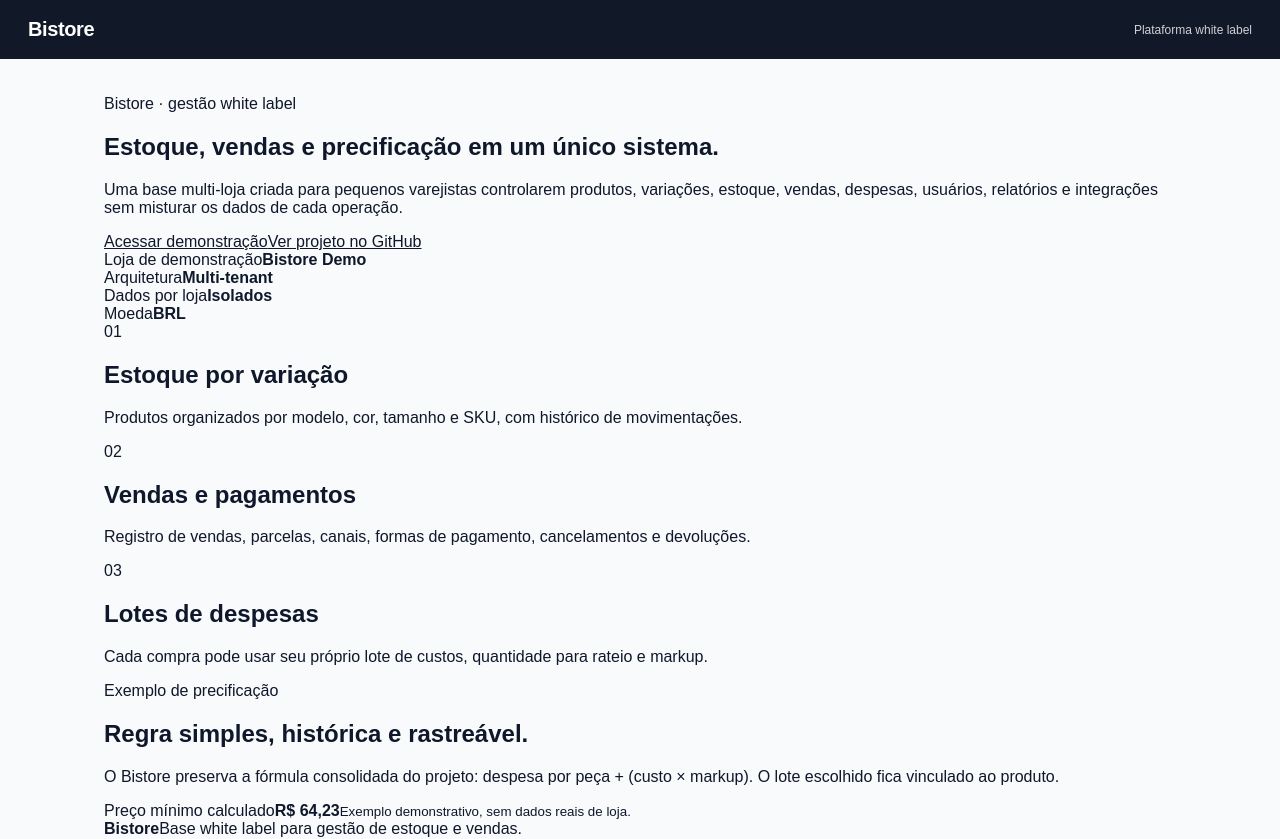
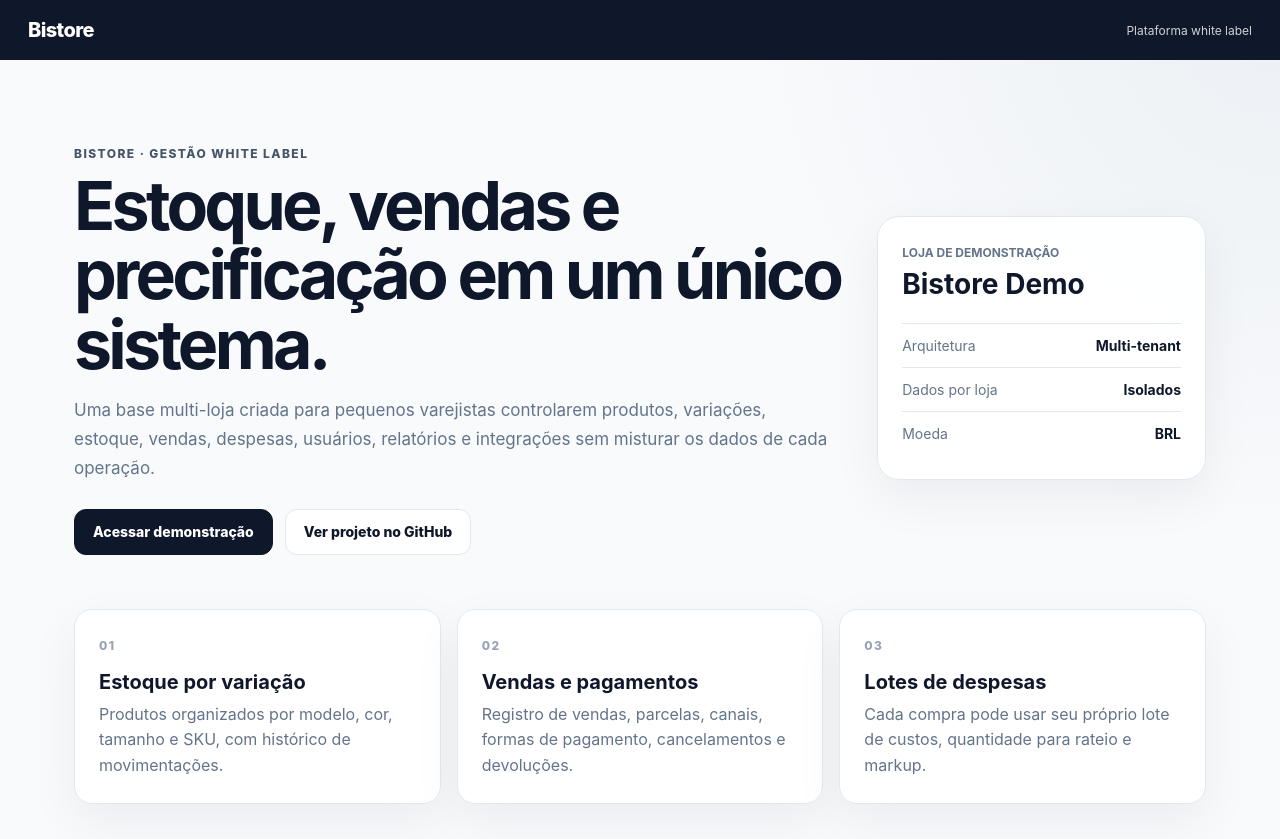
Before and after one commit to edsonjunioor32/bistore, a Next.js app: page / in a window 1280 px wide. Shown: the top 839 px of the page. Built offline with nearby package versions, Linux system fonts and the light colour scheme.

Commit message:
ui: style public landing and tenant dashboard

```diff
--- a/app/globals.css
+++ b/app/globals.css
@@ -1,22 +1,27 @@
 :root {
-  --brand-primary: #111827;
-  --brand-secondary: #f3f4f6;
+  --brand-primary: #0f172a;
+  --brand-secondary: #e2e8f0;
   --background: #f8fafc;
   --foreground: #0f172a;
   --muted: #64748b;
   --card: #ffffff;
   --border: #e2e8f0;
+  --soft: #f1f5f9;
 }
 
 * { box-sizing: border-box; }
+html { scroll-behavior: smooth; }
 html, body { margin: 0; padding: 0; }
 body {
-  background: var(--background);
+  background:
+    radial-gradient(circle at top right, rgba(148, 163, 184, 0.12), transparent 30%),
+    var(--background);
   color: var(--foreground);
-  font-family: Arial, Helvetica, sans-serif;
+  font-family: Inter, ui-sans-serif, system-ui, -apple-system, BlinkMacSystemFont, "Segoe UI", sans-serif;
 }
 
-a { color: inherit; }
+a { color: inherit; text-decoration: none; }
+button, a { -webkit-tap-highlight-color: transparent; }
 
 .shell { min-height: 100vh; }
 .topbar {
@@ -27,28 +32,184 @@
   background: var(--brand-primary);
   color: white;
 }
-.brand { font-size: 20px; font-weight: 800; letter-spacing: -0.02em; }
+.brand { font-size: 20px; font-weight: 800; letter-spacing: -0.03em; }
 .badge { font-size: 12px; opacity: .8; }
-.main { max-width: 1120px; margin: 0 auto; padding: 36px 24px 64px; }
-.hero { margin-bottom: 28px; }
-.hero h1 { margin: 0 0 8px; font-size: clamp(30px, 6vw, 52px); }
-.hero p { color: var(--muted); max-width: 760px; line-height: 1.6; }
-.grid { display: grid; grid-template-columns: repeat(3, minmax(0, 1fr)); gap: 16px; }
-.card {
-  background: var(--card);
+.main { max-width: 1180px; margin: 0 auto; padding: 48px 24px 64px; }
+
+.eyebrow {
+  display: inline-block;
+  margin-bottom: 10px;
+  color: #475569;
+  font-size: 12px;
+  font-weight: 800;
+  letter-spacing: .12em;
+  text-transform: uppercase;
+}
+
+.landingHero,
+.dashboardHero,
+.pricingShowcase {
+  display: grid;
+  grid-template-columns: minmax(0, 1.4fr) minmax(280px, .6fr);
+  gap: 36px;
+  align-items: center;
+}
+
+.landingHero { padding: 34px 0 54px; }
+.heroCopy h1,
+.dashboardHero h1 {
+  margin: 0;
+  max-width: 830px;
+  font-size: clamp(38px, 7vw, 68px);
+  line-height: 1.02;
+  letter-spacing: -.055em;
+}
+.heroCopy p,
+.dashboardHero p,
+.pricingShowcase p {
+  max-width: 760px;
+  color: var(--muted);
+  font-size: 17px;
+  line-height: 1.7;
+}
+.heroActions { display: flex; gap: 12px; flex-wrap: wrap; margin-top: 26px; }
+.primaryButton,
+.secondaryButton {
+  display: inline-flex;
+  align-items: center;
+  justify-content: center;
+  min-height: 46px;
+  padding: 0 18px;
+  border-radius: 12px;
+  font-weight: 800;
+  font-size: 14px;
+  cursor: pointer;
+}
+.primaryButton {
+  border: 1px solid var(--brand-primary);
+  background: var(--brand-primary);
+  color: white;
+}
+.secondaryButton {
   border: 1px solid var(--border);
-  border-radius: 16px;
-  padding: 20px;
-  box-shadow: 0 8px 24px rgba(15, 23, 42, 0.04);
+  background: white;
+  color: var(--foreground);
 }
-.card h2 { margin: 0 0 8px; font-size: 17px; }
-.card p { margin: 0; color: var(--muted); line-height: 1.5; }
-.metric { margin-top: 14px; font-size: 24px; font-weight: 800; }
-.status { color: #166534; font-weight: 700; }
-.footer { margin-top: 30px; color: var(--muted); font-size: 13px; }
 
-@media (max-width: 780px) {
-  .grid { grid-template-columns: 1fr; }
-  .topbar { padding: 16px 18px; }
-  .main { padding: 28px 18px 48px; }
+.heroPanel,
+.priceBox,
+.kpiCard,
+.featureCard,
+.moduleCard,
+.noticeCard {
+  background: rgba(255,255,255,.96);
+  border: 1px solid var(--border);
+  box-shadow: 0 18px 50px rgba(15, 23, 42, .06);
 }
+.heroPanel {
+  padding: 24px;
+  border-radius: 22px;
+}
+.heroPanel > strong { display: block; font-size: 28px; margin: 6px 0 22px; }
+.panelLabel { color: var(--muted); font-size: 12px; font-weight: 700; text-transform: uppercase; }
+.panelRow {
+  display: flex;
+  justify-content: space-between;
+  gap: 18px;
+  padding: 13px 0;
+  border-top: 1px solid var(--border);
+  color: var(--muted);
+  font-size: 14px;
+}
+.panelRow b { color: var(--foreground); }
+
+.featureGrid,
+.kpiGrid,
+.moduleGrid {
+  display: grid;
+  gap: 16px;
+}
+.featureGrid { grid-template-columns: repeat(3, minmax(0, 1fr)); margin-bottom: 56px; }
+.featureCard { padding: 24px; border-radius: 18px; }
+.featureCard h2 { margin: 16px 0 8px; font-size: 20px; }
+.featureCard p { margin: 0; color: var(--muted); line-height: 1.6; }
+.featureNumber { color: #94a3b8; font-size: 12px; font-weight: 800; letter-spacing: .12em; }
+
+.pricingShowcase {
+  padding: 30px;
+  background: #0f172a;
+  color: white;
+  border-radius: 24px;
+}
+.pricingShowcase .eyebrow,
+.pricingShowcase p { color: #cbd5e1; }
+.pricingShowcase h2 { margin: 0; font-size: 32px; letter-spacing: -.03em; }
+.priceBox { padding: 22px; border-radius: 18px; color: var(--foreground); }
+.priceBox span, .priceBox small { display: block; color: var(--muted); }
+.priceBox strong { display: block; margin: 8px 0; font-size: 34px; letter-spacing: -.04em; }
+
+.siteFooter {
+  display: flex;
+  justify-content: space-between;
+  gap: 20px;
+  padding: 30px 0 4px;
+  color: var(--muted);
+  font-size: 13px;
+}
+.siteFooter strong { color: var(--foreground); }
+
+.dashboard { padding-top: 34px; }
+.dashboardHero { grid-template-columns: minmax(0, 1fr) auto; margin-bottom: 28px; }
+.dashboardHero h1 { font-size: clamp(34px, 5vw, 52px); }
+.kpiGrid { grid-template-columns: repeat(4, minmax(0, 1fr)); margin-bottom: 24px; }
+.kpiCard { padding: 20px; border-radius: 16px; }
+.kpiCard span, .kpiCard small { color: var(--muted); }
+.kpiCard span { display: block; font-size: 13px; font-weight: 700; }
+.kpiCard strong { display: block; margin: 10px 0 6px; font-size: 26px; letter-spacing: -.03em; }
+.kpiCard small { font-size: 12px; }
+
+.sectionBlock { margin-top: 24px; }
+.sectionHeading { display: flex; align-items: end; justify-content: space-between; gap: 20px; margin-bottom: 14px; }
+.sectionHeading h2, .noticeCard h2 { margin: 0; font-size: 26px; letter-spacing: -.03em; }
+.tenantTag { padding: 8px 10px; background: var(--soft); border-radius: 999px; color: #475569; font-size: 12px; font-weight: 700; }
+.moduleGrid { grid-template-columns: repeat(3, minmax(0, 1fr)); }
+.moduleCard { display: flex; gap: 14px; padding: 18px; border-radius: 16px; }
+.moduleIcon {
+  flex: 0 0 38px;
+  width: 38px;
+  height: 38px;
+  display: grid;
+  place-items: center;
+  border-radius: 10px;
+  background: var(--brand-primary);
+  color: white;
+  font-weight: 800;
+}
+.moduleCard h3 { margin: 1px 0 6px; font-size: 16px; }
+.moduleCard p { margin: 0; color: var(--muted); font-size: 13px; line-height: 1.5; }
+.noticeCard { padding: 22px; border-radius: 18px; }
+.noticeCard p { margin-bottom: 0; color: var(--muted); line-height: 1.6; }
+
+@media (max-width: 900px) {
+  .landingHero,
+  .pricingShowcase { grid-template-columns: 1fr; }
+  .featureGrid,
+  .moduleGrid { grid-template-columns: 1fr 1fr; }
+  .kpiGrid { grid-template-columns: 1fr 1fr; }
+}
+
+@media (max-width: 640px) {
+  .topbar { padding: 15px 18px; }
+  .badge { display: none; }
+  .main { padding: 30px 18px 44px; }
+  .landingHero { padding-top: 18px; }
+  .heroCopy h1,
+  .dashboardHero h1 { font-size: 38px; }
+  .featureGrid,
+  .moduleGrid,
+  .kpiGrid { grid-template-columns: 1fr; }
+  .dashboardHero { grid-template-columns: 1fr; }
+  .dashboardHero .primaryButton { width: 100%; }
+  .sectionHeading { align-items: start; flex-direction: column; }
+  .siteFooter { flex-direction: column; }
+}
```
